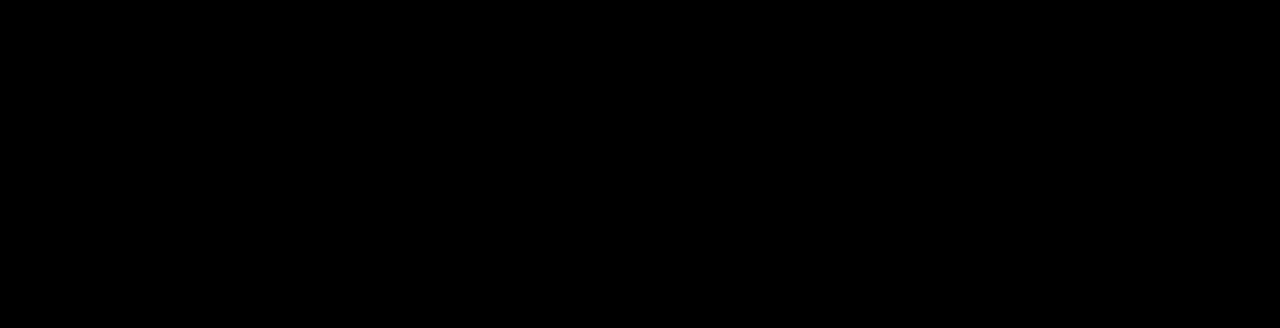
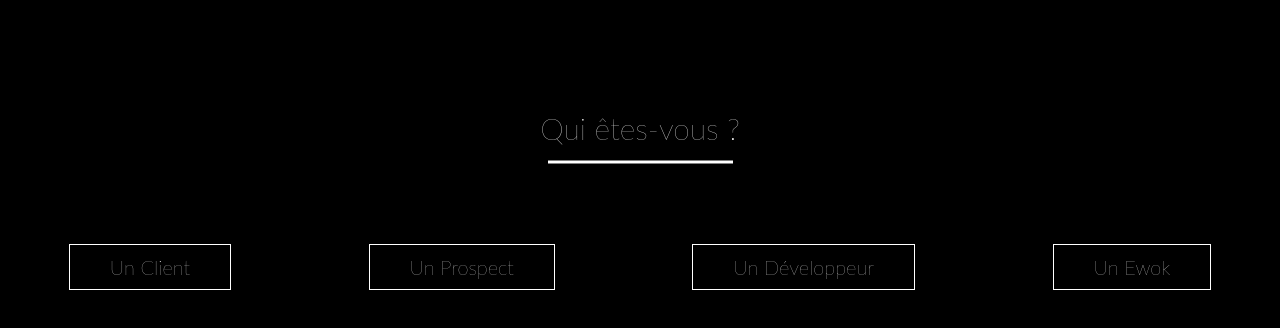
Before and after one commit to aya-experience/aya-experience.github.io, a Nuxt app: page /contactB in a window 1280 px wide. Before the commit this address had no page. Shown: the top 328 px of the page. Built offline with nearby package versions, Linux system fonts and the light colour scheme; a web font is replaced by a local one.

Commit message:
wip: components created

```diff
--- /dev/null
+++ b/components/contact/Form.vue
@@ -0,0 +1,96 @@
+<template>
+	<div class="container">
+		<slot/>
+		<div v-if="displayForm" class="form">
+			<div @keyup.enter="submitName" class="section">
+				<label for="name">Cher client, comment vous appelez-vous ?</label>
+				<input v-model="name" id="name" type="text">
+			</div>
+			<div @keyup.enter="submitMail" v-if="nameValid" class="section">
+				<label for="mail">Bonjour {{ name }}, quel est votre email ?</label>
+				<input id="mail" type="text">
+			</div>
+			<div @keyup.enter="submitMsg" v-if="mailValid" class="section">
+				<label for="message">un message pour nous ?</label>
+				<input id="message" type="text">
+			</div>
+			<div v-if="msgValid" class="border send section">
+				<p class="type">Envoyer</p>
+			</div>
+		</div>
+	</div>
+</template>
+
+<style scoped>
+.form {
+	display: flex;
+	flex-direction: column;
+	align-items: center;
+	justify-content: center;
+	margin-top: 10vh;
+	right: 8vw;
+}
+input[type=text] {
+	width: 50vw;
+	padding: 12px 20px;
+	margin: 8px 0;
+	border: solid white 2px;
+	background-color: black;
+	color: white;
+	box-sizing: border-box;
+}
+label {
+	font-size: 2rem;
+	font-weight: 100;
+	align-self: flex-start;
+}
+.border {
+	border: solid white 1px;
+	padding: 0 40px;
+}
+.border:hover {
+	cursor: pointer;
+}
+.type {
+	font-size: 2rem;
+	font-weight: 100;
+	margin: 10px 0;
+}
+.section {
+	display: flex;
+	flex-direction: column;
+}
+.send {
+	align-self: flex-end;
+}
+</style>
+
+<script>
+export default {
+	props: {
+		displayForm: {
+			type: Boolean,
+			default: false
+		}
+	},
+	data() {
+		return {
+			name: '',
+			nameValid: false,
+			mailValid: false,
+			msgValid: false
+		};
+	},
+	methods: {
+		submitName() {
+			this.nameValid = true;
+		},
+		submitMail() {
+			this.mailValid = true;
+		},
+		submitMsg() {
+			this.msgValid = true;
+		}
+	}
+};
+</script>
--- /dev/null
+++ b/components/contact/Forms.vue
@@ -0,0 +1,73 @@
+<template>
+	<div class="forms">
+		<my-form
+			:id="`form-${index}`"
+			class="form"
+			:class="selected === index ? 'selected': ''"
+			v-for="(item, index) in values"
+			:key="item"
+			:displayForm="index === selected">
+			<div class="border" :class="selected === index ? 'type--selected': ''" @click="showForm(index)">
+				<p class="type">{{ item }}</p>
+			</div>
+		</my-form>
+	</div>
+</template>
+
+<style scoped>
+.forms {
+	display: flex;
+	align-items: center;
+	justify-content: space-around;
+}
+.type {
+	font-size: 2rem;
+	font-weight: 100;
+	margin: 10px 0;
+}
+.hide {
+	transition: 0.5s opacity linear;
+	opacity: 0;
+}
+.selected {
+	order: 1;
+	position: relative;
+	width: 100vw;
+}
+.type--selected {
+	align-self: flex-start;
+}
+</style>
+
+<script>
+import Form from '~/components/contact/Form';
+export default {
+	components: {
+		'my-form': Form
+	},
+	props: {
+		values: {
+			type: Array,
+			required: true
+		}
+	},
+	data() {
+		return {
+			selected: -1
+		};
+	},
+	methods: {
+		showForm(index) {
+			for (let i = 0; i < this.values.length; i++) {
+				if (i !== index) {
+					const formId = `#form-${i}`;
+					document.querySelector(formId).classList.add('hide');
+				}
+			}
+			setTimeout(() => {
+				this.selected = index;
+			}, 1000);
+		}
+	}
+};
+</script>
--- /dev/null
+++ b/pages/contactB.vue
@@ -0,0 +1,40 @@
+<template>
+	<div class="container">
+		<div class="head">
+			<p class="head--text">Qui êtes-vous ?</p>
+			<img class="head--img" src="/agence/line.svg">
+		</div>
+		<forms :values="types"/>
+	</div>
+</template>
+
+<style scoped>
+.head {
+	display: flex;
+	flex-direction: column;
+	align-items: center;
+	margin-top: 10vh;
+}
+.head--text {
+	font-size: 3rem;
+	font-weight: 100;
+}
+.head--img {
+	margin-top: -2vh;
+	max-width: 100%;
+}
+</style>
+
+<script>
+import Forms from '~/components/contact/Forms';
+export default {
+	components: {
+		forms: Forms
+	},
+	data() {
+		return {
+			types: ['Un Client', 'Un Prospect', 'Un Développeur', 'Un Ewok']
+		};
+	}
+};
+</script>
```
